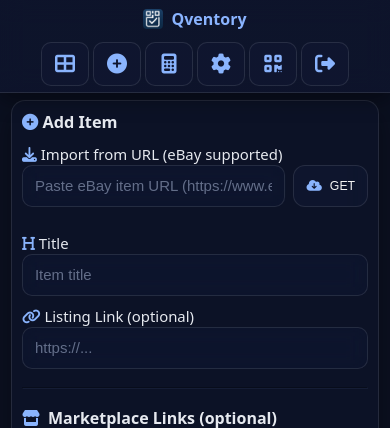
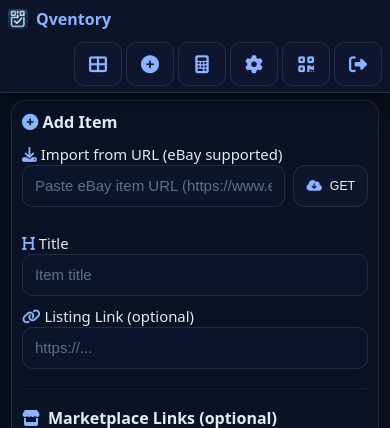
Before and after one commit to noakmilo/qventory, a Flask app: page /item/new in a window 390 px wide. Shown: the top 428 px of the page. Run offline with Flask 3, Linux system fonts and the light colour scheme; the visitor is signed in with stand-in values (Sample User, id 1); data comes from the database, SQL or seed files in the repository; some libraries are stand-ins or nearby versions.

Commit message:
Update style.css

```diff
--- a/qventory/static/style.css
+++ b/qventory/static/style.css
@@ -171,7 +171,7 @@ header nav .btn{
   }
 
   .brand {
-    justify-content: center !important;
+    justify-content: flex-start !important;
     padding-bottom: 4px;
   }
   .brand .tag, .brand .badge { display:none !important }
@@ -179,7 +179,7 @@ header nav .btn{
 
   /* Nav ocupa toda la fila de abajo */
   header nav {
-    justify-content: center !important;
+    justify-content: flex-end !important;
     gap: 4px !important;
     flex: 0 0 auto !important;
     overflow-x: auto !important;
@@ -201,7 +201,7 @@ header nav .btn{
   }
 
   header nav .nav-btn i {
-    font-size: 20px !important;
+    font-size: 18px !important;
     margin: 0 !important;
   }
 
```
